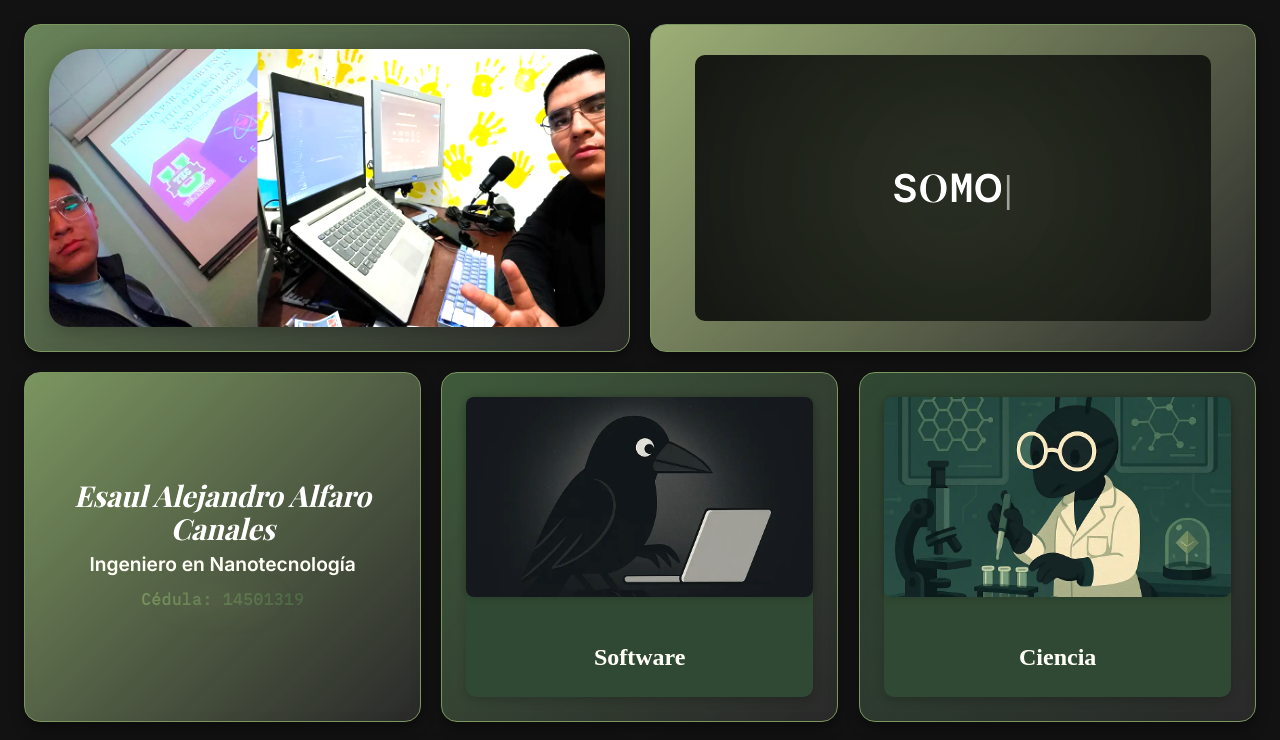
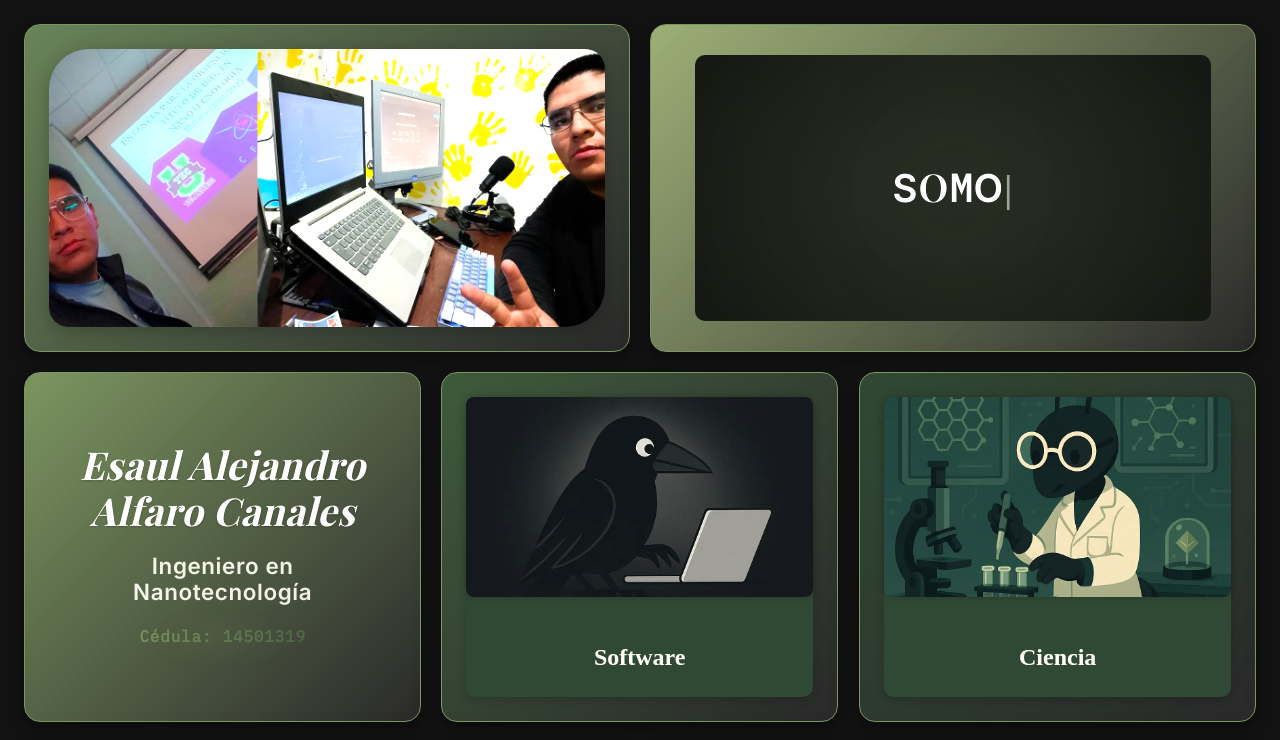
Before and after one commit to theonix-eaac/portfolio-eaac-front, a Next.js app: page / in a window 1280 px wide. Shown: the top 740 px of the page. Built offline with nearby package versions, Linux system fonts and the light colour scheme; a web font is replaced by a local one.

Commit message:
style: :lipstick: Update InfoProfile

```diff
--- a/src/components/sections/Home/InfoProfile/InfoProfile.module.css
+++ b/src/components/sections/Home/InfoProfile/InfoProfile.module.css
@@ -1,32 +1,44 @@
+/* 🧠 Contenedor principal de la información */
 .info {
   width: 100%;
-    height: 100%;
+  min-height: 100%;
+  padding: 2rem 1rem;
   display: flex;
   flex-direction: column;
   align-items: center;
   justify-content: center;
   color: var(--text-light);
   text-align: center;
+  gap: 1rem;
+  animation: fadeIn 1.2s ease-out;
 }
 
+/* 👤 Nombre con elegancia */
 .name {
-    font-size: 1.8rem;
+  font-size: clamp(1.5rem, 3vw, 2.5rem);
   margin: 0;
   font-family: var(--font-playfair);
   font-style: italic;
+  line-height: 1.2;
+  letter-spacing: 0.5px;
+  text-shadow: 0 1px 2px rgba(0, 0, 0, 0.25);
 }
 
+/* 🛠 Rol o cargo */
 .role {
-    font-size: 1.2rem;
+  font-size: clamp(1rem, 2.2vw, 1.4rem);
   color: var(--text-beige);
   font-family: var(--font-inter);
-    margin: 0.5rem 0;
+  margin: 0.25rem 0 0;
+  letter-spacing: 0.6px;
+  opacity: 0.9;
 }
 
+/* 🆔 Cedula o ID decorado */
 .ced {
   display: inline-block;
   font-family: var(--font-plex-mono);
-    font-size: 1rem;
+  font-size: clamp(0.85rem, 2vw, 1rem);
   color: var(--text-beige);
   background: linear-gradient(
     to right,
@@ -35,50 +47,67 @@
     var(--olive-green-color)
   );
   background-size: 300% 100%;
+  background-position: 0 0;
   -webkit-background-clip: text;
   -webkit-text-fill-color: transparent;
 
   position: relative;
-    letter-spacing: 0.6px;
-    padding: 0.4rem 0.8rem;
-    border-radius: 8px;
+  padding: 0.4rem 1rem;
+  border-radius: 10px;
   cursor: pointer;
   transition: background-position 1.2s ease, transform 0.3s ease;
   text-decoration: none;
+  letter-spacing: 0.8px;
+  line-height: 1.2;
 }
 
+/* 💫 Efecto decorativo trasero */
 .ced::before {
   content: "";
   position: absolute;
   inset: 0;
-    border-radius: 8px;
+  border-radius: 10px;
   background: radial-gradient(
     circle at 50% 120%,
     rgba(138, 153, 104, 0.2),
     transparent 70%
   );
-    filter: blur(12px);
-    opacity: 0.5;
+  filter: blur(10px);
+  opacity: 0.4;
   z-index: -1;
   transition: opacity 0.4s ease;
 }
 
 .ced:hover {
   background-position: 100% 0;
-    transform: scale(1.03);
+  transform: scale(1.05);
 }
 
 .ced:hover::before {
   opacity: 0.8;
 }
 
+/* ✨ Animación de entrada optimizada */
 @keyframes fadeIn {
-    from {
+  0% {
     opacity: 0;
-      transform: translateY(40px);
+    transform: translateY(30px);
   }
-    to {
+  100% {
     opacity: 1;
     transform: translateY(0);
   }
 }
+
+/* 📱 Adaptabilidad específica */
+@media (max-width: 600px) {
+  .info {
+    gap: 0.75rem;
+    padding: 1.5rem 1rem;
+  }
+
+  .ced {
+    padding: 0.35rem 0.75rem;
+    font-size: 0.9rem;
+  }
+}
```
Lines whose indentation alone changed are shown as unchanged.
